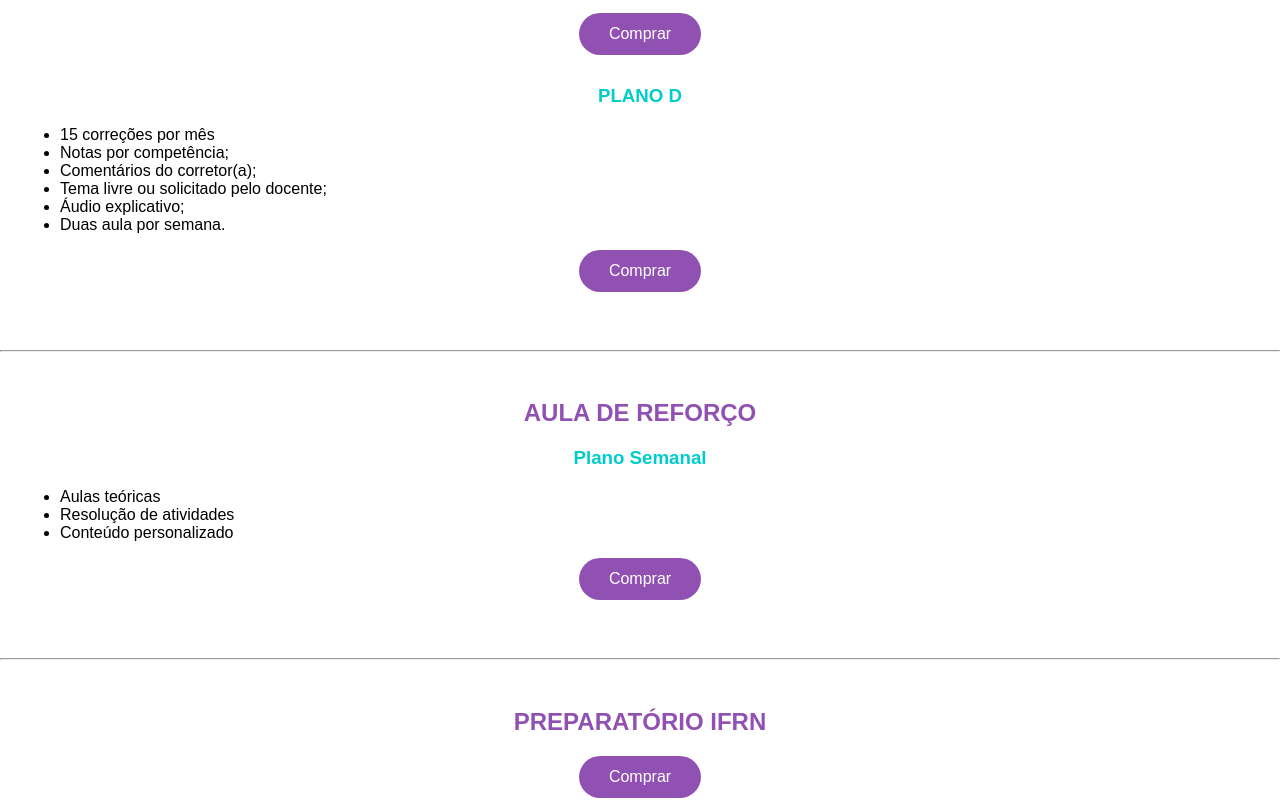
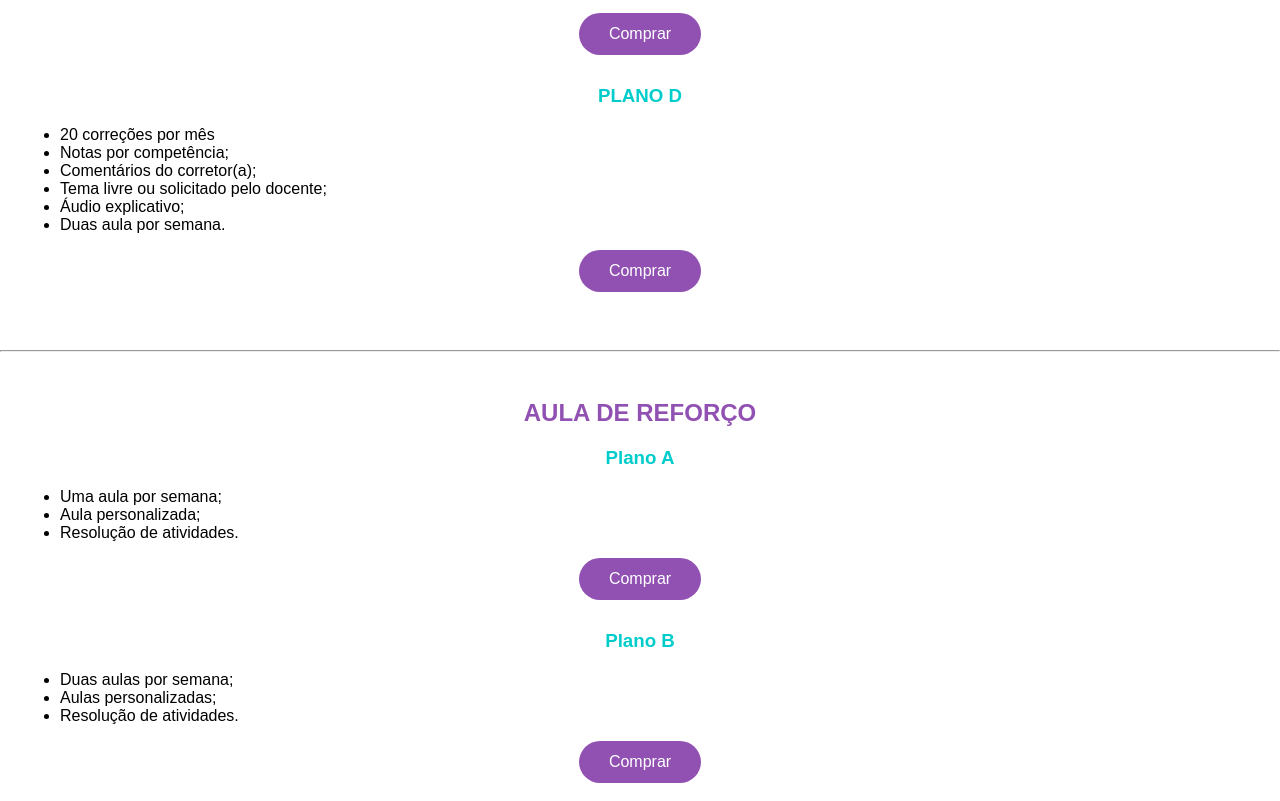
Before and after one commit to horadarevisao23-cell/HORA-DA-REVISAO, a plain HTML site: page pacotes.html in a window 1280 px wide. Shown: the part 1033-1834 px from the top of the page. Drawn offline with Linux system fonts and the light colour scheme.

Commit message:
Update pacotes.html

```diff
--- a/pacotes.html
+++ b/pacotes.html
@@ -89,7 +89,7 @@
   <div style="margin-bottom:30px; text-align:center;">
     <h3 style="color:#00cccc;">PLANO D</h3>
     <ul style="text-align:left;">
-       <li>15 correções por mês</li>
+       <li>20 correções por mês</li>
       <li>Notas por competência;</li>
       <li>Comentários do corretor(a);</li>
       <li>Tema livre ou solicitado pelo docente;</li>
@@ -113,11 +113,26 @@
   <h2 style="text-align:center; color:#9151b2;">AULA DE REFORÇO</h2>
 
   <div style="margin-bottom:30px; text-align:center;">
-    <h3 style="color:#00cccc;">Plano Semanal</h3>
+    <h3 style="color:#00cccc;">Plano A</h3>
     <ul style="text-align:left;">
-      <li>Aulas teóricas</li>
-      <li>Resolução de atividades</li>
-      <li>Conteúdo personalizado</li>
+      <li>Uma aula por semana;</li>
+      <li>Aula personalizada;</li>
+      <li>Resolução de atividades.</li>
+    </ul>
+    <a href="https://wa.me/5581982411521?text=Reforço%20Escolar"
+       target="_blank"
+       style="display:inline-block; background:#9151b2; color:white;
+              padding:12px 30px; border-radius:30px; text-decoration:none;">
+      Comprar
+    </a>
+  </div>
+
+  <div style="margin-bottom:30px; text-align:center;">
+    <h3 style="color:#00cccc;">Plano B</h3>
+    <ul style="text-align:left;">
+      <li>Duas aulas por semana;</li>
+      <li>Aulas personalizadas;</li>
+      <li>Resolução de atividades.</li>
     </ul>
     <a href="https://wa.me/5581982411521?text=Reforço%20Escolar"
        target="_blank"
```
